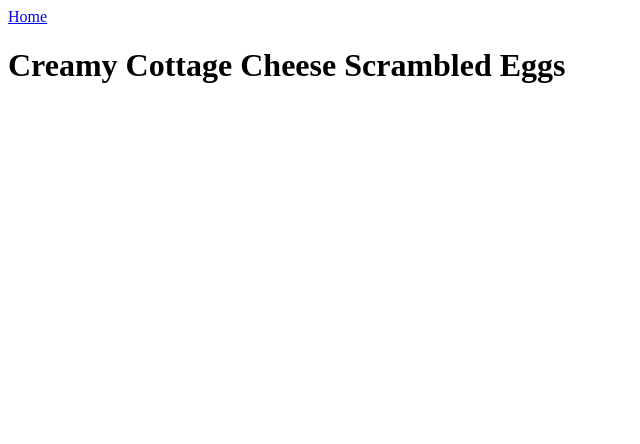
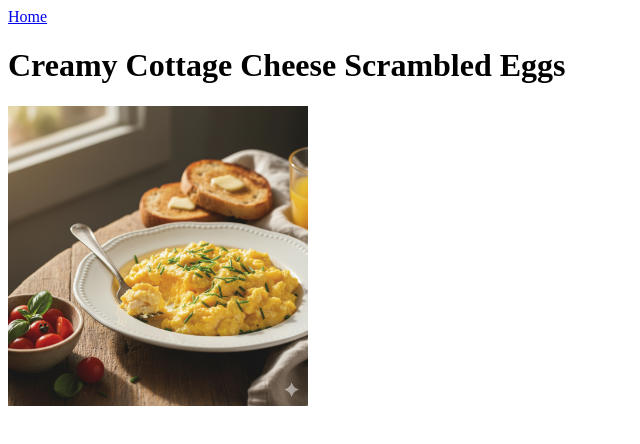
Before and after one commit to Kempie84/odin-recipes, a plain HTML site: page recipes/scrambled-eggs.html in a window 1280 px wide. Shown: the whole page, without its empty margins (0-640 px from the left). Drawn offline with Linux system fonts and the light colour scheme.

Commit message:
add img folder and add image to scrambled-eggs.html

```diff
--- a/recipes/scrambled-eggs.html
+++ b/recipes/scrambled-eggs.html
@@ -8,5 +8,6 @@
     <body>
         <a href="../index.html">Home</a>
         <h1>Creamy Cottage Cheese Scrambled Eggs</h1>
+        <img src="../img/scrambled-eggs.png" width="300">
     </body>
 </html>
```
Also changed, not shown: img/scrambled-eggs.png (added).
